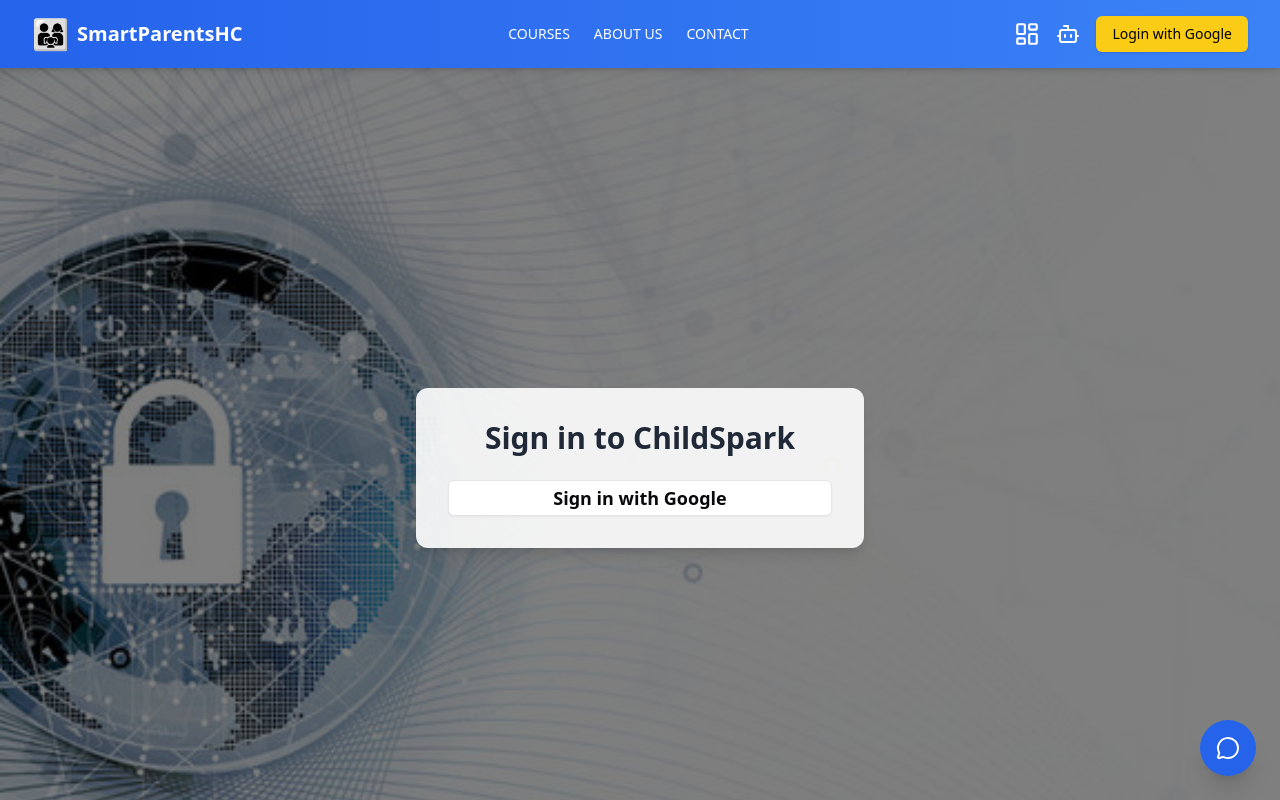
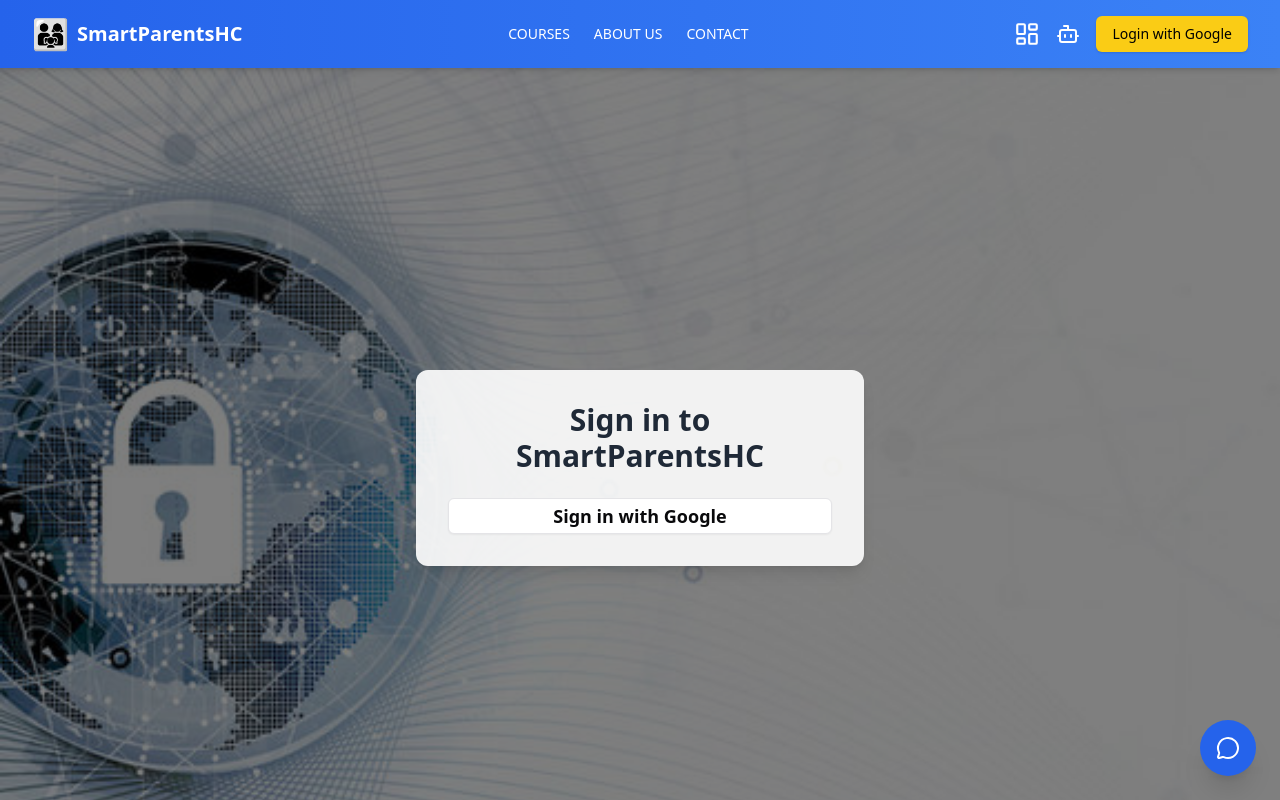
Before and after one commit to nbappi13/childspark, a Next.js app: page /login in a window 1280 px wide. Shown: the top 800 px of the page. Built offline with nearby package versions, Linux system fonts and the light colour scheme; no server answers.

Commit message:
simple edit in login page

```diff
--- a/app/(auth)/login/page.tsx
+++ b/app/(auth)/login/page.tsx
@@ -15,7 +15,7 @@ export default function LoginPage() {
       {/* Content */}
       <div className="relative z-10 bg-white/90 p-8 rounded-xl shadow-lg max-w-md w-full text-center">
         <h1 className="text-3xl font-bold mb-6 text-gray-800">
-          Sign in to ChildSpark
+          Sign in to SmartParentsHC
         </h1>
 
         <Button
```
